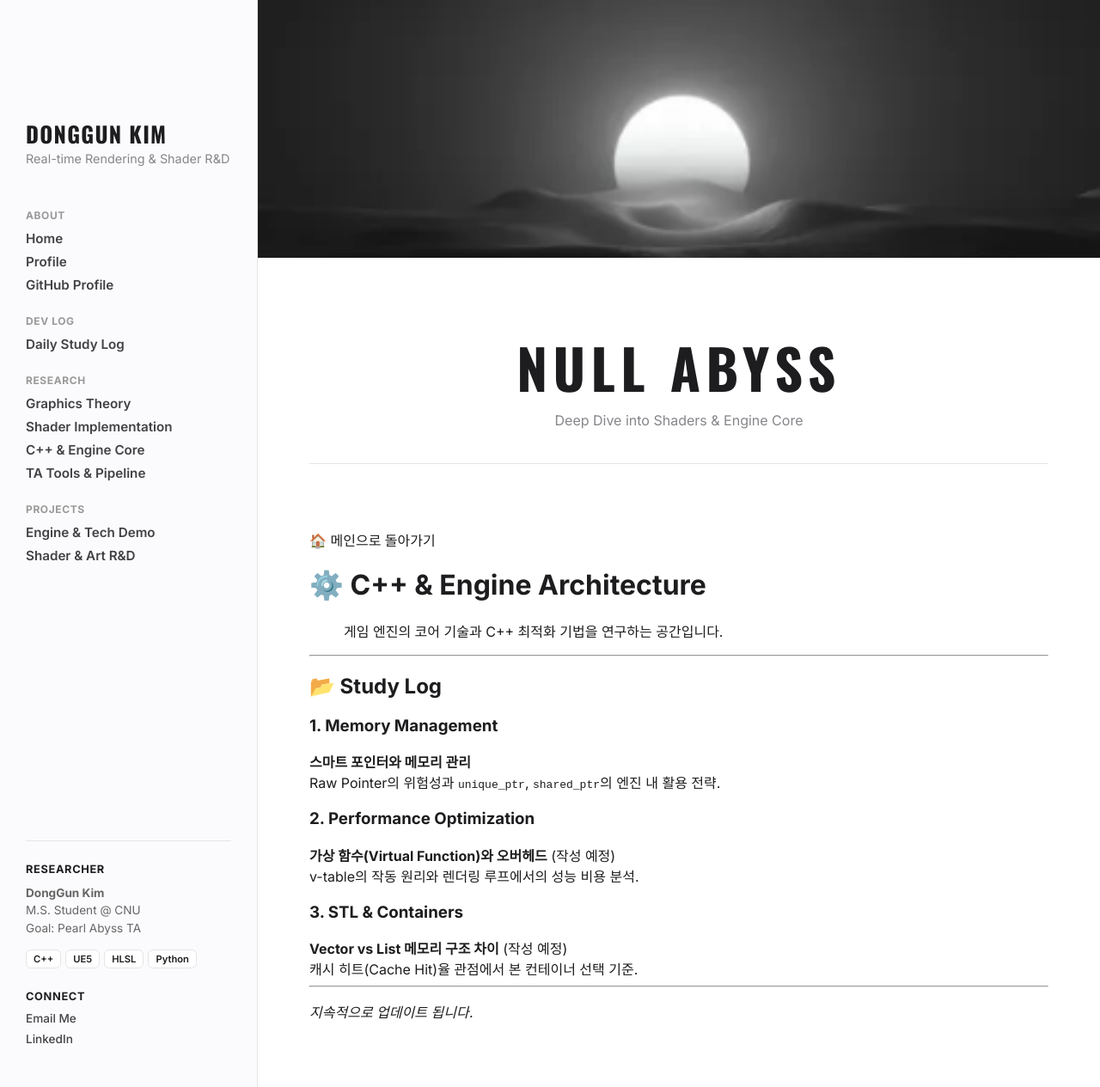
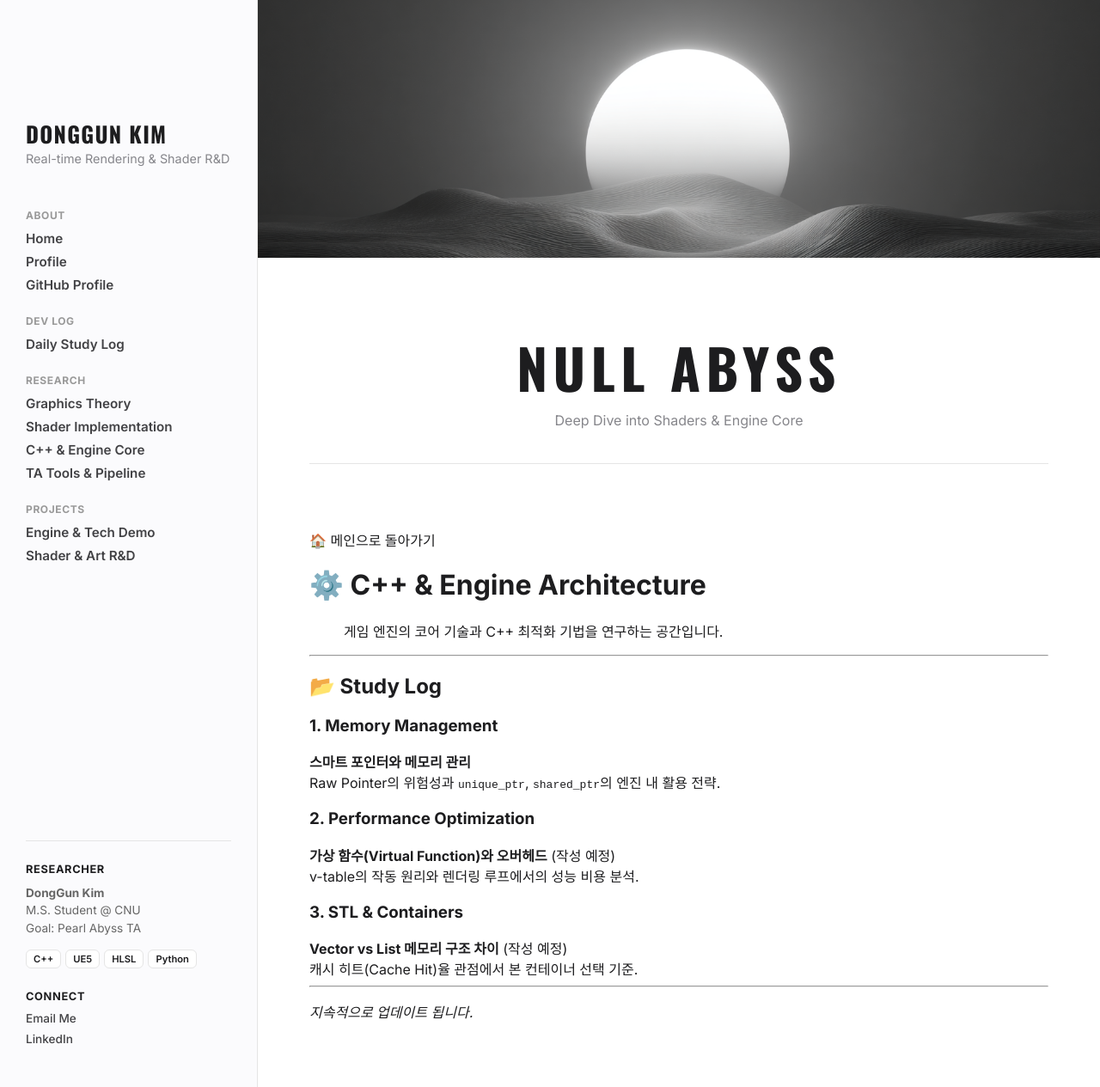
Before and after one commit to KimDongGun324/kimdonggun324.github.io, a Jekyll site: the page built from 03_Engine_CPP/README.md, in a window 1280 px wide. Shown: the whole page at 86% size. Built offline with Jekyll 4.4.1, drawn with Linux system fonts in a browser that asks for light colours.

Commit message:
Update default.html

```diff
--- a/_layouts/default.html
+++ b/_layouts/default.html
@@ -241,7 +241,7 @@
     <main class="main-content">
 
       <div class="main-banner">
-        <img src="/assets/images/second-main.png" alt="Main Banner">
+        <img src="/assets/images/main-banner.png" alt="Main Banner">
       </div>
 
       <header class="main-header">
```
